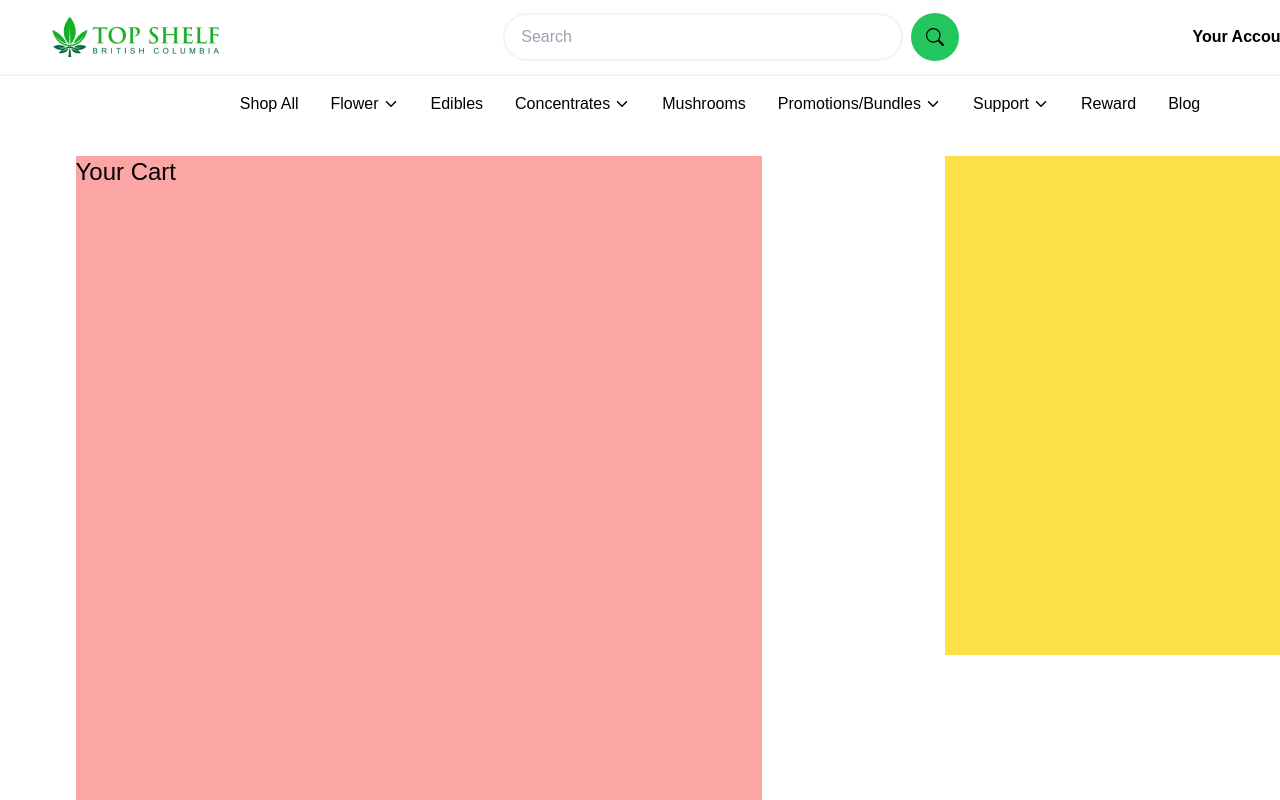
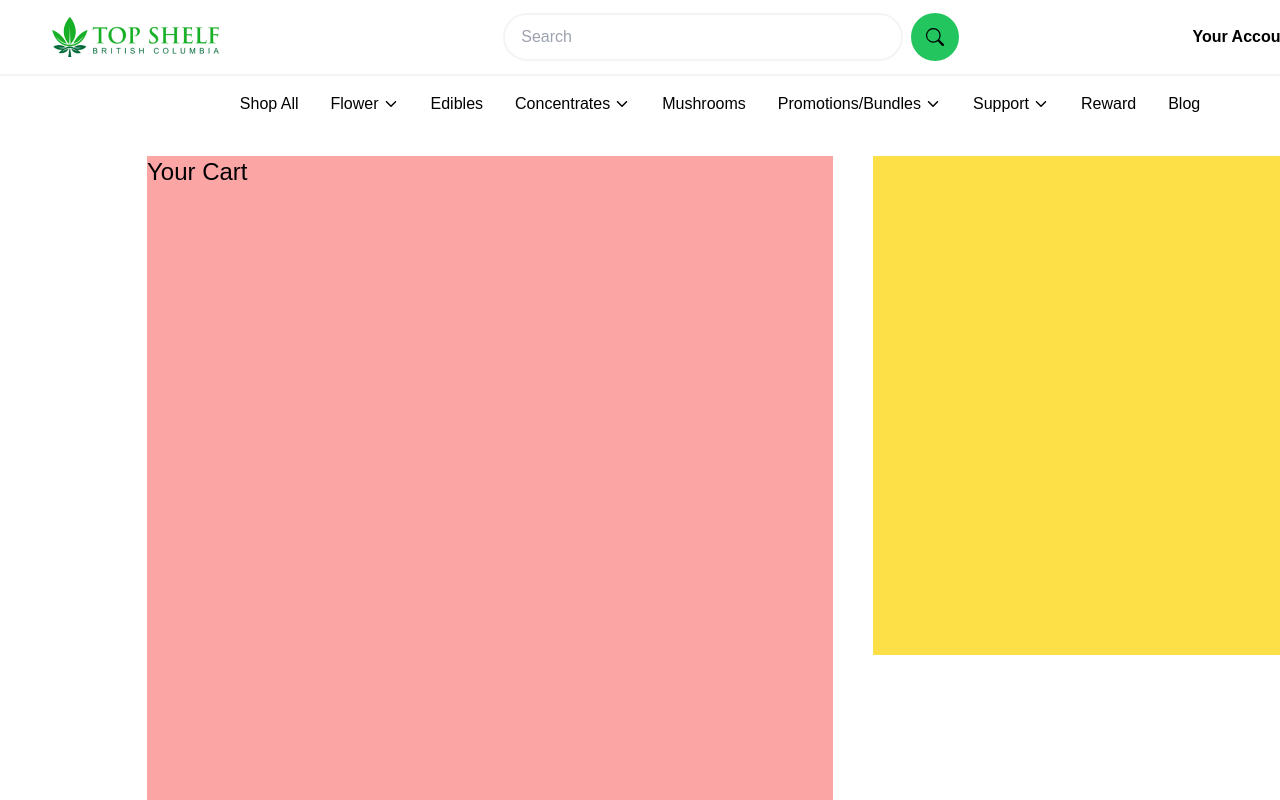
Before and after one commit to GboyegaAkere/medcannis, a React (Vite) app: page /cart in a window 1280 px wide. Shown: the top 800 px of the page. Built offline with nearby package versions, Linux system fonts and the light colour scheme.

Commit message:
new commit

```diff
--- a/src/pages/CartPage.jsx
+++ b/src/pages/CartPage.jsx
@@ -2,12 +2,12 @@ import React from 'react'
 
 const CartPage = () => {
   return (
-    <div className='w-[390px] h-[1762px] md:w-[1440px] md:h-[871px] mt-6 gap-8 mx-auto flex flex-col md:flex-row justify-center'>
-      <div className=' w-[342px] h-[1199px] md:w-[686px] md:h-[807px] bg-red-300 mx-auto'>
+    <div className='w-[390px] h-[1762px] md:w-[1440px] md:h-[871px] mt-6 gap-10 mx-auto flex flex-col md:flex-row justify-center'>
+      <div className=' w-[342px] h-[1199px] md:w-[686px] md:h-[807px] bg-red-300 mx-auto md:mx-0'>
         <p className='text-2xl'>Your Cart</p>
       </div>
 
-      <div className='w-[342px] h-[1199px] md:w-[420px] md:h-[499px] bg-yellow-300 mx-auto'>
+      <div className='w-[342px] h-[1199px] md:w-[420px] md:h-[499px] bg-yellow-300 mx-auto md:mx-0'>
 
       </div>
     </div>
```
